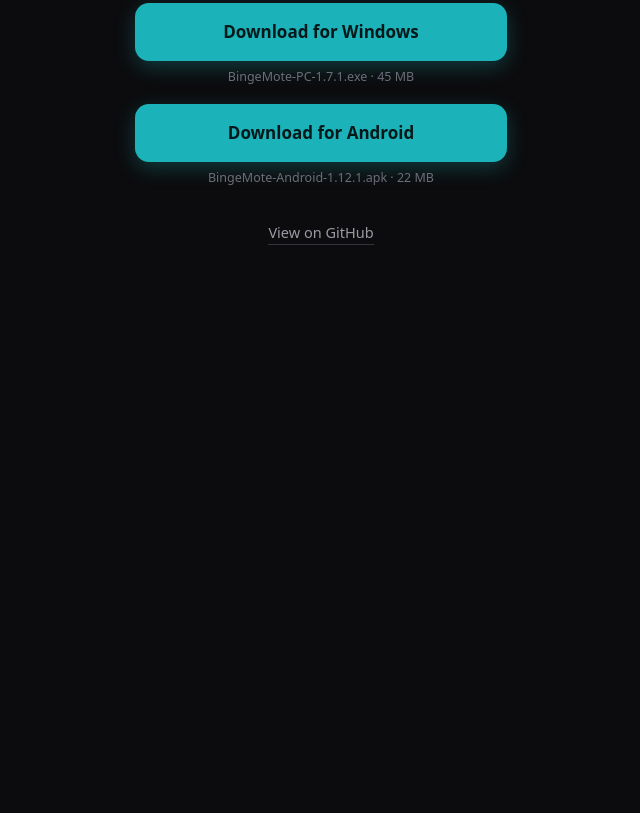
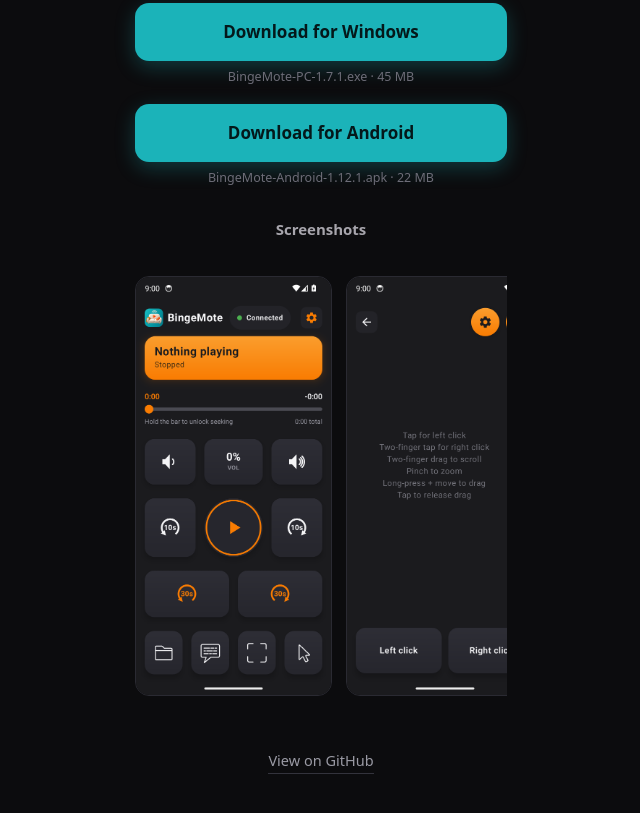
Before and after one commit to MtndaleRedneck/BingeMote, a plain HTML site: page docs/index.html in a window 1280 px wide. Shown: the part 419-1232 px from the top of the page, without its empty margins (319-959 px from the left). Before the commit the page ends 800 px from the top, so only its background shows below. Drawn offline with Linux system fonts and the light colour scheme; no server answers.

Commit message:
Add screenshots gallery to app page

```diff
--- a/docs/index.html
+++ b/docs/index.html
@@ -29,6 +29,9 @@ h1{font-size:34px;font-weight:700;letter-spacing:.2px}
 <h1>BingeMote</h1>
 <p class="tag">A full-featured remote for VLC on your PC. Control your movie from the couch.</p>
 <div class="dl"><div><a class="btn" id="dl-win" href="https://github.com/MtndaleRedneck/BingeMote/releases/download/pc-v1.7.1/BingeMote-PC-1.7.1.exe">Download for Windows</a><div class="ver" id="dl-win-ver">BingeMote-PC-1.7.1.exe · 45 MB</div></div><div><a class="btn" id="dl-and" href="https://github.com/MtndaleRedneck/BingeMote/releases/download/android-v1.12.1/BingeMote-Android-1.12.1.apk">Download for Android</a><div class="ver" id="dl-and-ver">BingeMote-Android-1.12.1.apk · 22 MB</div></div></div>
+<style>.shots{display:flex;gap:14px;overflow-x:auto;padding:8px 20px 20px;margin:28px auto 0;max-width:900px;scroll-snap-type:x proximity}.shots img{height:420px;width:auto;border-radius:14px;border:1px solid #2a2a32;flex:0 0 auto;scroll-snap-align:start}.shots-h{margin-top:30px;font-size:15px;color:#a8a6ad;font-weight:600}</style>
+<h2 class="shots-h">Screenshots</h2>
+<div class="shots"><img src="screenshots/main.png" alt="BingeMote home screen with playback controls" loading="lazy"><img src="screenshots/mouse.png" alt="Touchpad mode for mouse control" loading="lazy"><img src="screenshots/keyboard.png" alt="Keyboard panel for typing on the PC" loading="lazy"><img src="screenshots/settings.png" alt="Settings screen" loading="lazy"></div>
 <a class="gh" href="https://github.com/MtndaleRedneck/BingeMote">View on GitHub</a>
 </main>
 <script>
```
Also changed, not shown: docs/screenshots/keyboard.png (added), docs/screenshots/main.png (added), docs/screenshots/mouse.png (added), docs/screenshots/settings.png (added).
